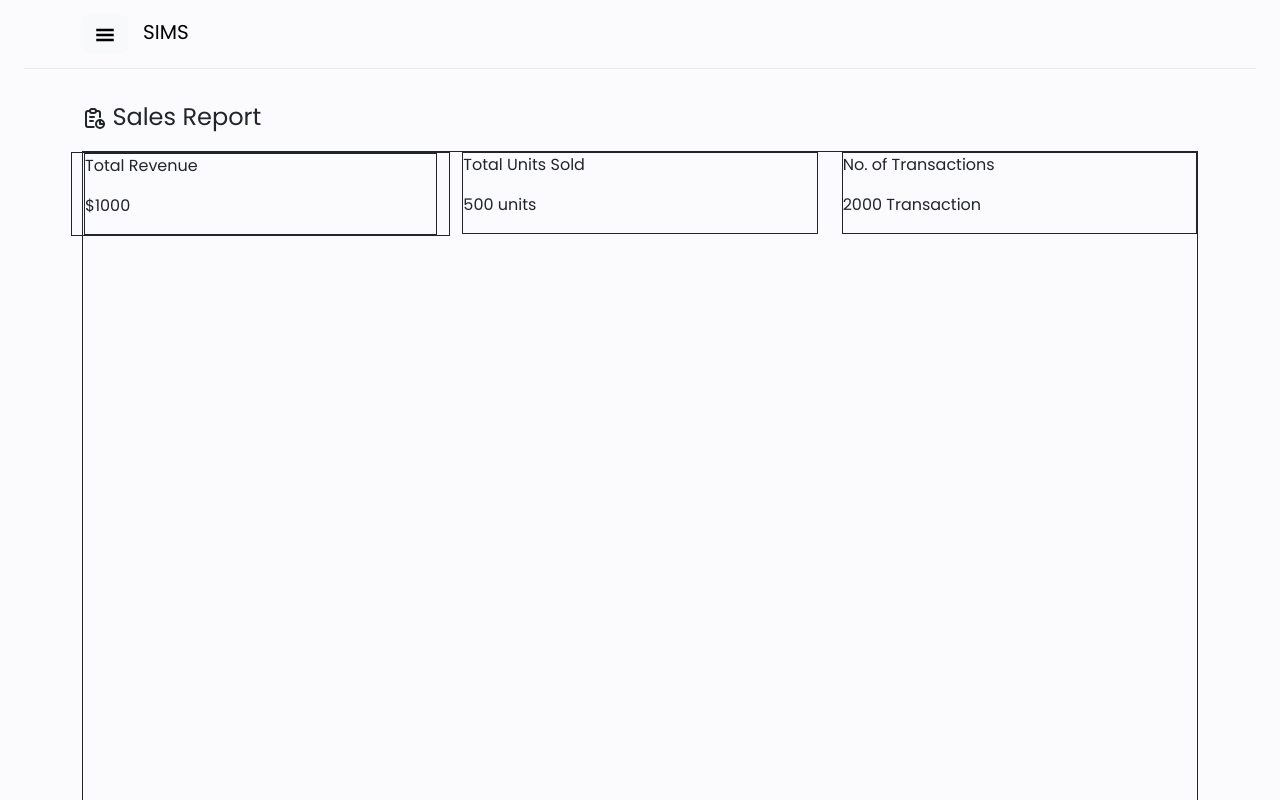
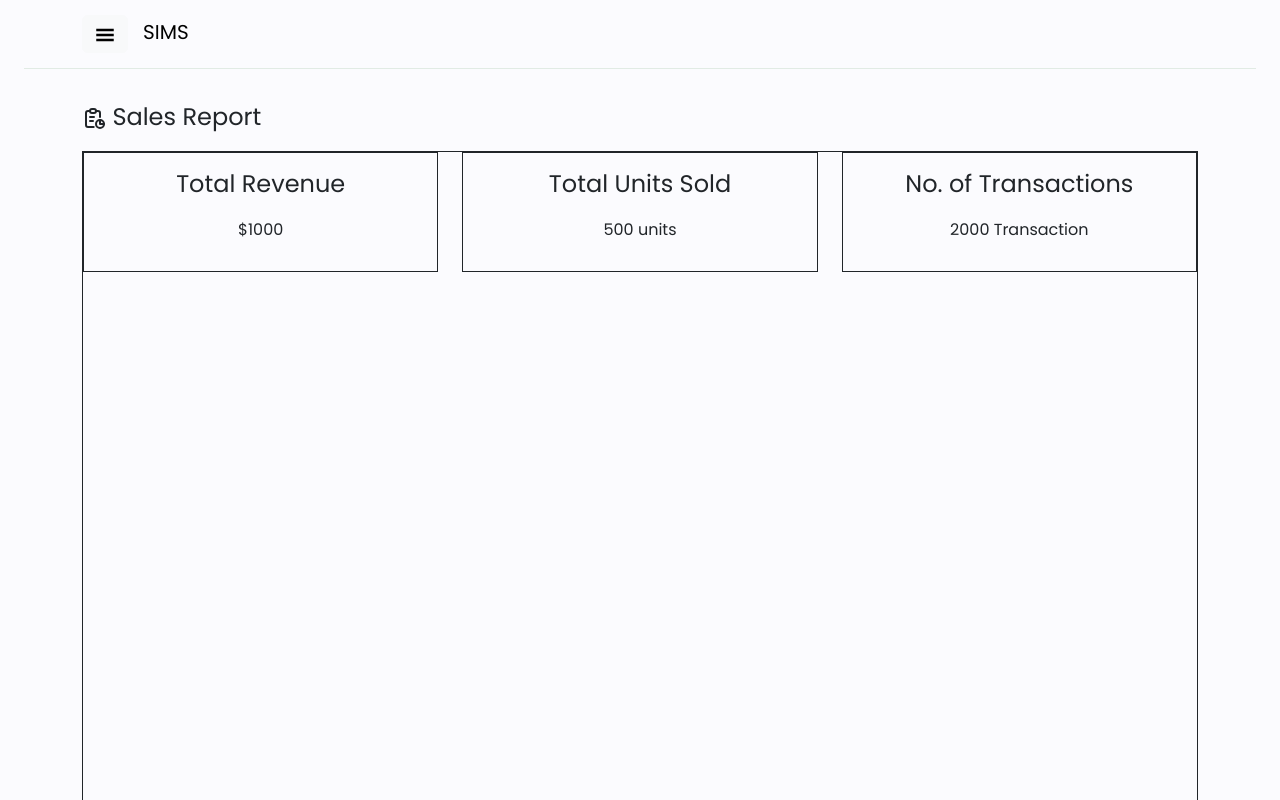
Before and after one commit to MarkRyuo/SalesInventoryManagementSystem_SIMS, a React (Vite) app in the folder client/: page /ReportPage in a window 1280 px wide. Shown: the top 800 px of the page. Built offline with nearby package versions, Linux system fonts and the light colour scheme.

Commit message:
Subject : Body

```diff
--- a/client/src/components/Comps/CSS/Reportcomp.module.css
+++ b/client/src/components/Comps/CSS/Reportcomp.module.css
@@ -3,4 +3,7 @@
 
 .contentReport {
     border: 1px solid;
+    text-align: center;
+    height: 120px;
+    align-content: center;
 }
--- a/client/src/components/Comps/ReportCharts.jsx
+++ b/client/src/components/Comps/ReportCharts.jsx
@@ -11,8 +11,8 @@ const ReportCharts = ({reports}) => {
             <div>
                 {reports.map((report) => (
                     <div key={report.id} className={Reportcss.contentReport}>  {/*Parent */}
-                        <p className="">{report.title}</p> {/* Child */}
-                        <p className="">{report.total}</p>
+                        <p className="fs-4">{report.title}</p> {/* Child */}
+                        <p className="fs-6">{report.total}</p>
                     </div>
                 ))}
             </div>
--- a/client/src/pages/Css/Report.module.css
+++ b/client/src/pages/Css/Report.module.css
@@ -4,7 +4,8 @@
 
 
 .colReport {
-    border: 1px solid;
+
+    /* border: 1px solid; */
     /* height: 150px;  * fix height */
 }
 
```
